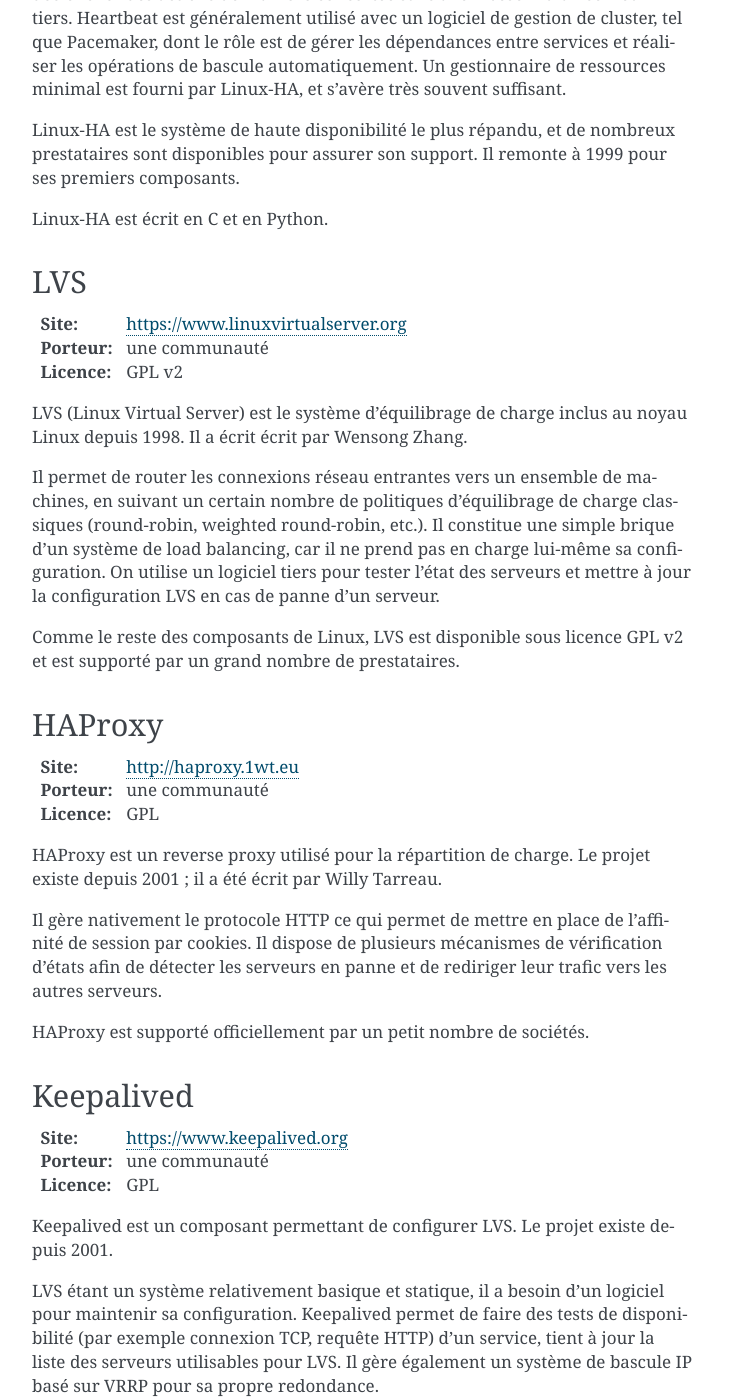
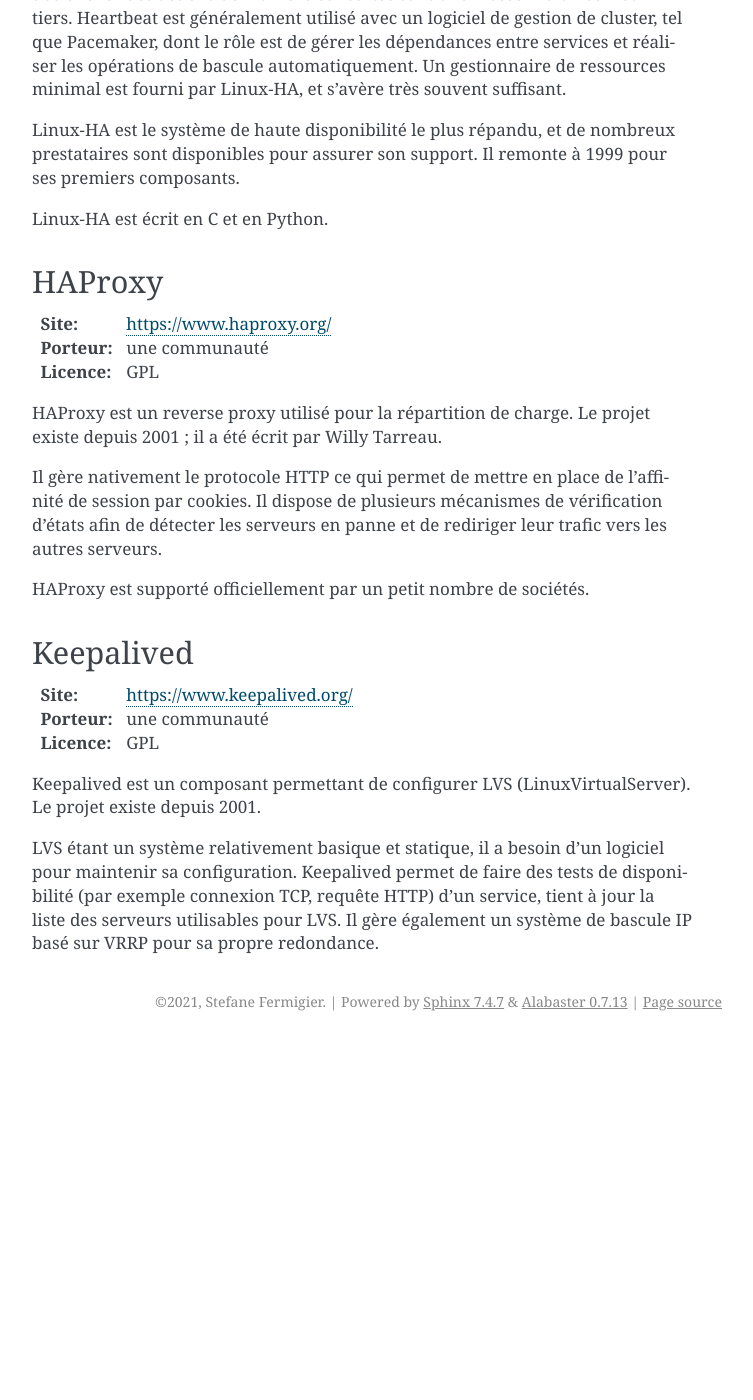
Before and after one commit to sfermigier/guide-oss, a Sphinx documentation site: the page built from source/infrastructure/haute-disponibilite.rst, in a window 1280 px wide and 1400 px high, scrolled down 723 px. Shown: the whole window, without its empty margins (388-1141 px from the left). Built offline with Sphinx 7.4.7, drawn with Linux system fonts in a browser that asks for light colours; after the commit the page ends 1764 px from its top, so only the background shows below that; some of the changed text lies outside the part shown.

Commit message:
Fix bad urls / remove unmaintained stuff.

```diff
--- a/source/infrastructure/haute-disponibilite.rst
+++ b/source/infrastructure/haute-disponibilite.rst
@@ -11,7 +11,7 @@
 Linux-HA
 --------
 
-:Site: https://www.linux-ha.org
+:Site: http://www.linux-ha.org
 :Porteur: une communauté
 :Licence: GPL v2
 
@@ -23,24 +23,10 @@
 
 Linux-HA est écrit en C et en Python.
 
-LVS
----
-
-:Site: https://www.linuxvirtualserver.org
-:Porteur: une communauté
-:Licence: GPL v2
-
-LVS (Linux Virtual Server) est le système d'équilibrage de charge inclus au noyau Linux depuis 1998. Il a écrit écrit par Wensong Zhang.
-
-Il permet de router les connexions réseau entrantes vers un ensemble de machines, en suivant un certain nombre de politiques d'équilibrage de charge classiques (round-robin, weighted round-robin, etc.). Il constitue une simple brique d'un système de load balancing, car il ne prend pas en charge lui-même sa configuration. On utilise un logiciel tiers pour tester l'état des serveurs et mettre à jour la configuration LVS en cas de panne d'un serveur.
-
-Comme le reste des composants de Linux, LVS est disponible sous licence GPL v2 et est supporté par un grand nombre de prestataires.
-
-
 HAProxy
 -------
 
-:Site: http://haproxy.1wt.eu
+:Site: https://www.haproxy.org/
 :Porteur: une communauté
 :Licence: GPL
 
```
Also changed, not shown: other parts of source/infrastructure/haute-disponibilite.rst (+2 -2 lines).
